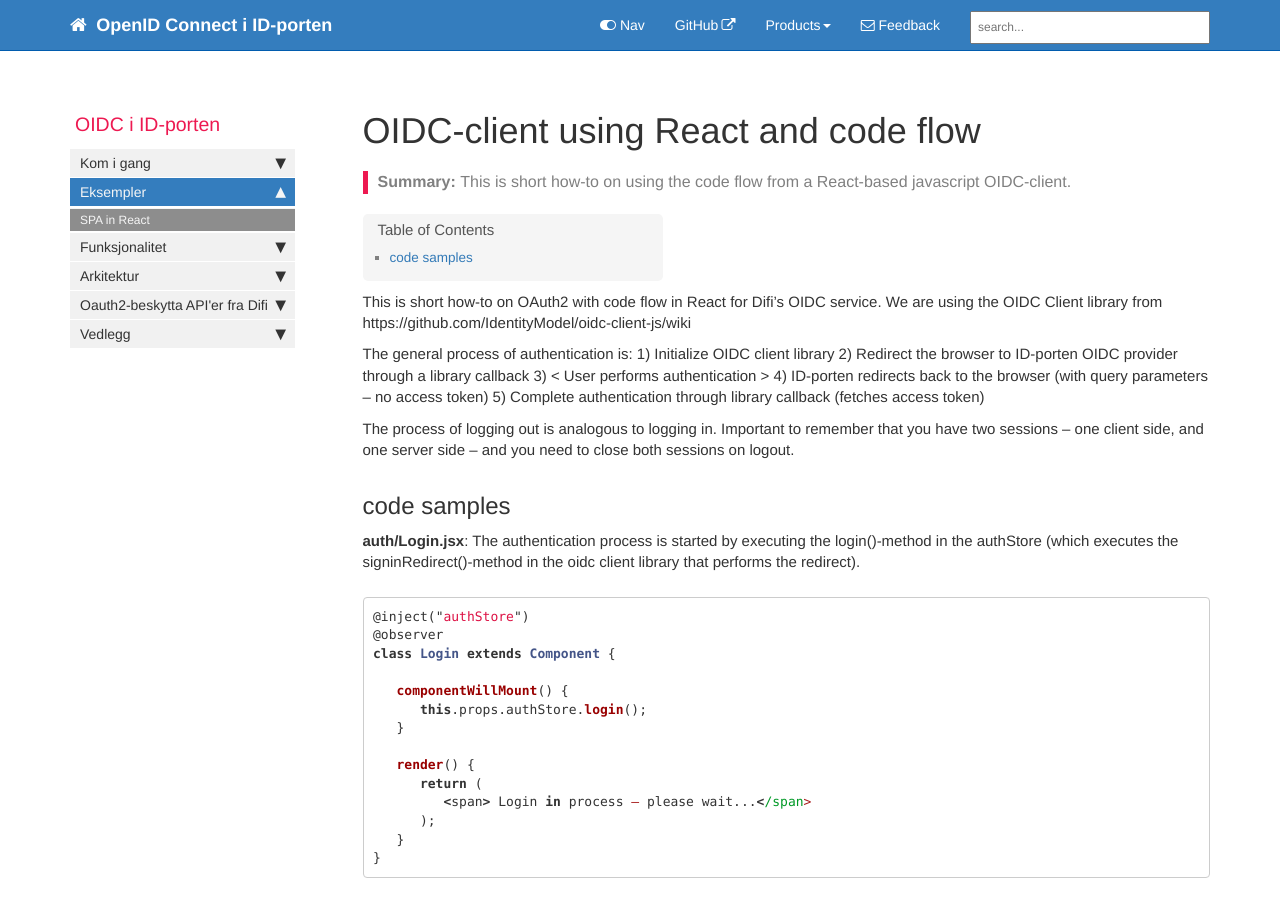
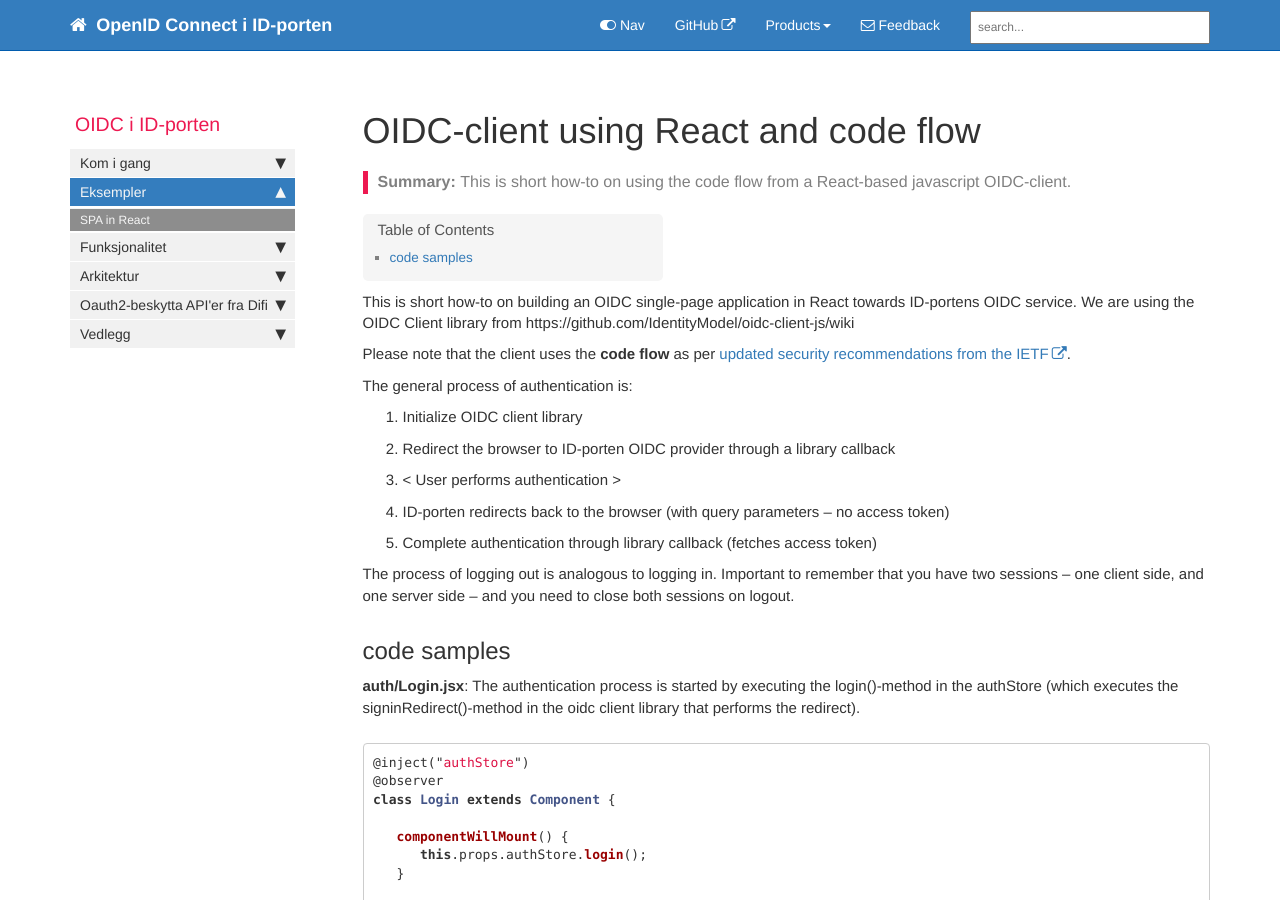
Before and after one commit to difi/idporten-oidc-dokumentasjon, a Jekyll site: the page built from pages/oidc/oidc_sample_react.md, in a window 1280 px wide and 900 px high. Built offline with Jekyll 4.4.1, drawn with Linux system fonts in a browser that asks for light colours; nearby versions of some CDN libraries; comment, search, counter and statistics services are not loaded.

Commit message:
formatting

```diff
--- a/pages/oidc/oidc_sample_react.md
+++ b/pages/oidc/oidc_sample_react.md
@@ -9,15 +9,17 @@ sidebar: oidc
 ---
 
 
-This is short how-to on OAuth2 with code flow in React for Difi’s OIDC service. We are using the OIDC Client library from https://github.com/IdentityModel/oidc-client-js/wiki
+This is short how-to on building an OIDC single-page application in React towards   ID-portens OIDC service. We are using the OIDC Client library from https://github.com/IdentityModel/oidc-client-js/wiki
+
+Please note that the client uses the **code flow** as per [updated security recommendations from the IETF](https://tools.ietf.org/html/draft-ietf-oauth-browser-based-apps-00#section-4).
 
 
 The general process of authentication is:
-1)	Initialize OIDC client library
-2)	Redirect the browser to ID-porten OIDC provider through a library callback
-3)	< User performs authentication >
-4)	ID-porten redirects back to the browser (with query parameters – no access token)
-5)	Complete authentication through library callback (fetches access token)
+1.	Initialize OIDC client library
+2.	Redirect the browser to ID-porten OIDC provider through a library callback
+3.	< User performs authentication >
+4.	ID-porten redirects back to the browser (with query parameters – no access token)
+5.	Complete authentication through library callback (fetches access token)
 
 The process of logging out is analogous to logging in. Important to remember that you have two sessions – one client side, and one server side – and you need to close both sessions on logout.
 
```
